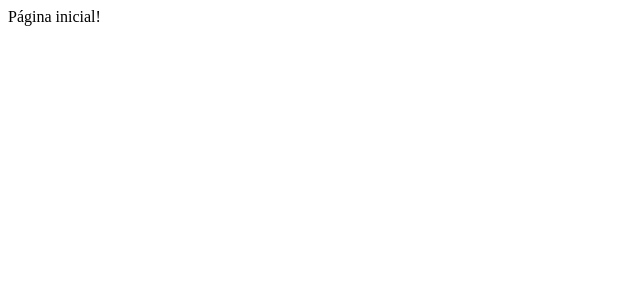
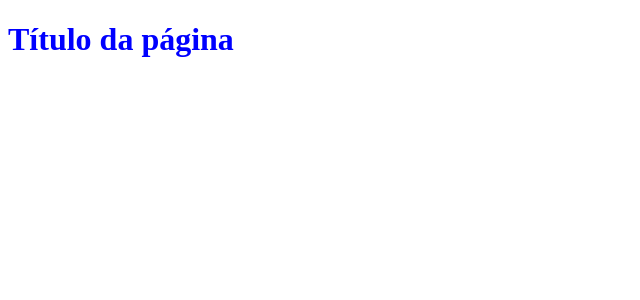
Before and after one commit to devbpatriciocosta/Projeto_Teste_Revisao, a Next.js app: page / in a window 1280 px wide. Shown: the top 300 px of the page, without its empty margins (0-640 px from the left). Built offline with nearby package versions, Linux system fonts and the light colour scheme.

Commit message:
Revisão de components e props!

```diff
--- a/pages/index.jsx
+++ b/pages/index.jsx
@@ -1,3 +1,5 @@
+import Title from '../src/components/title/Title'
+
 export default function HomePage() {
-  return <div>Página inicial!</div>
+  return <Title>Título da página</Title>
 }
--- /dev/null
+++ b/src/components/title/Title.jsx
@@ -0,0 +1,5 @@
+import styles from './Title.module.css'
+
+export default function Title(props) {
+  return <h1 className={styles.title}>{props.children}</h1>
+}
--- /dev/null
+++ b/src/components/title/Title.module.css
@@ -0,0 +1,3 @@
+.title {
+  color: blue;
+}
```
Also changed, not shown: 1 other file (tests, documents, lock files or other folders).
